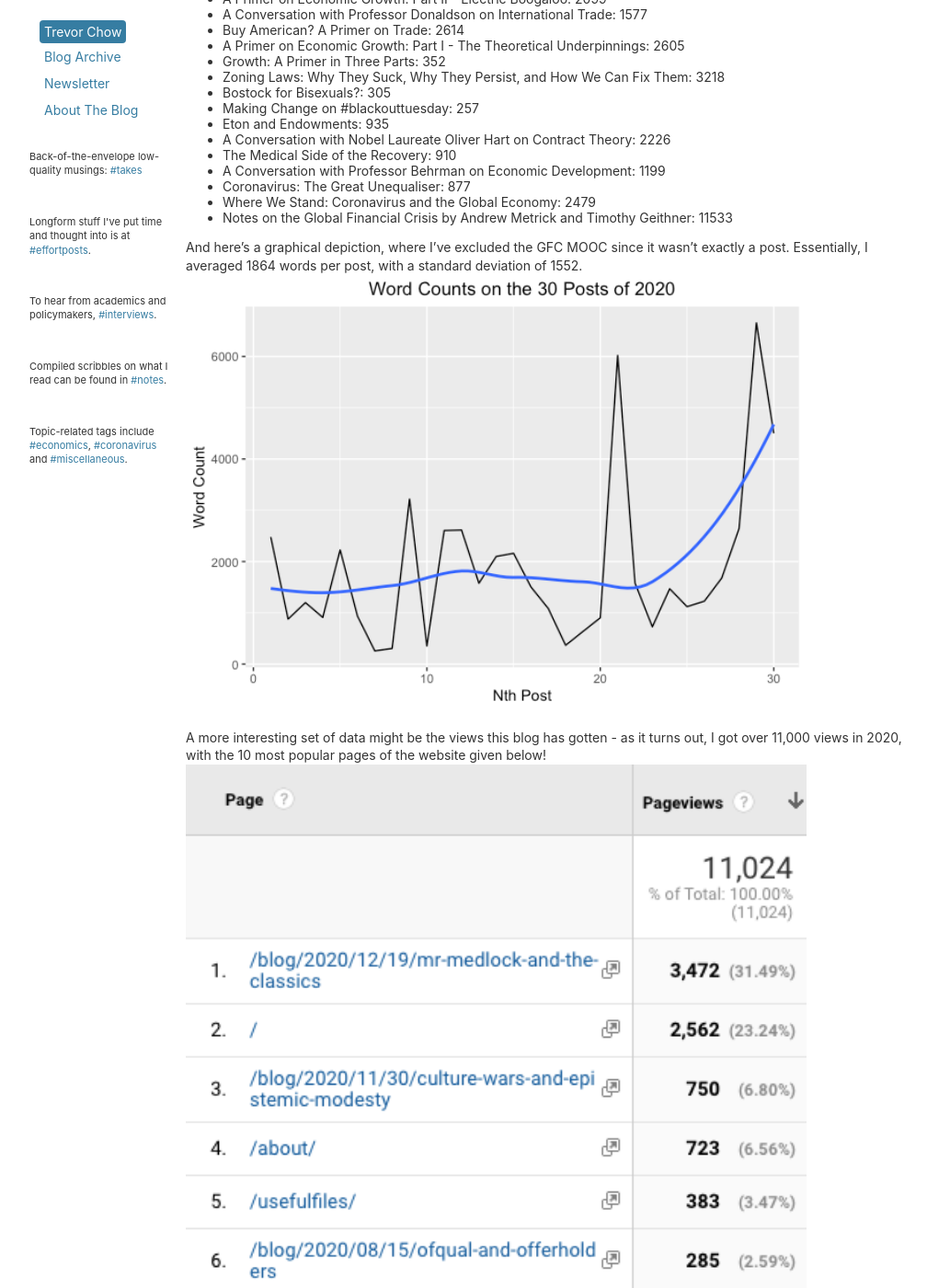
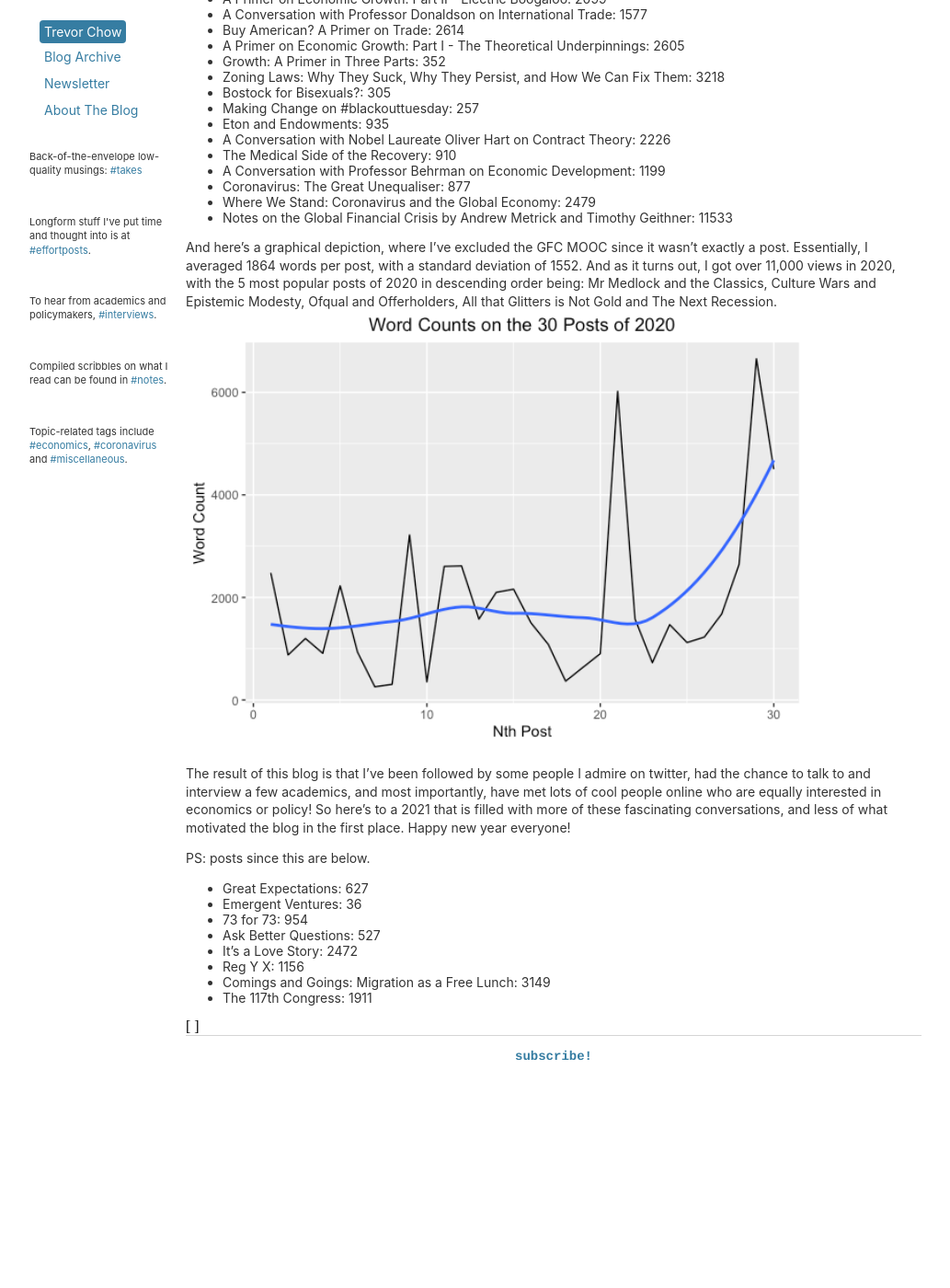
Before and after one commit to tmychow/tmychow.github.io, a Jekyll site: the page built from _posts/2020-02-14-hello-it's-me.md, in a window 1280 px wide and 1400 px high, scrolled down 819 px. Shown: the whole window at 92% size, without its empty margins (28-1061 px from the left). Built offline with Jekyll 4.4.1, drawn with Linux system fonts in a browser that asks for light colours; after the commit the page ends 1989 px from its top, so only the background shows below that; some of the changed text lies outside the part shown.

Commit message:
Update 2020-02-14-hello-it's-me.md

```diff
--- a/_posts/2020-02-14-hello-it's-me.md
+++ b/_posts/2020-02-14-hello-it's-me.md
@@ -45,15 +45,16 @@ I like to quantify things, so here's the word count of posts in 2020 (from newes
 - Where We Stand: Coronavirus and the Global Economy: 2479
 - Notes on the Global Financial Crisis by Andrew Metrick and Timothy Geithner: 11533
 
-And here's a graphical depiction, where I've excluded the GFC MOOC since it wasn't exactly a post. Essentially, I averaged 1864 words per post, with a standard deviation of 1552.
+And here's a graphical depiction, where I've excluded the GFC MOOC since it wasn't exactly a post. Essentially, I averaged 1864 words per post, with a standard deviation of 1552. And as it turns out, I got over 11,000 views in 2020, with the 5 most popular posts of 2020 in descending order being: Mr Medlock and the Classics, Culture Wars and Epistemic Modesty, Ofqual and Offerholders, All that Glitters is Not Gold and The Next Recession.
 ![Blog Word Count](/assets/blogcount.png){:width="675px"}
 
-A more interesting set of data might be the views this blog has gotten - as it turns out, I got over 11,000 views in 2020, with the 10 most popular pages of the website given below!
-![Blog View Count](/assets/viewcount.png){:width="675px"}
-
-And the result of this blog is that I've been followed by some people I admire on twitter, had the chance to talk to and interview a few academics, and most importantly, have met lots of cool people online who are equally interested in economics or policy! So here's to a 2021 that is filled with more of these fascinating conversations, and less of what motivated the blog in the first place. Happy new year everyone!
+The result of this blog is that I've been followed by some people I admire on twitter, had the chance to talk to and interview a few academics, and most importantly, have met lots of cool people online who are equally interested in economics or policy! So here's to a 2021 that is filled with more of these fascinating conversations, and less of what motivated the blog in the first place. Happy new year everyone!
 
 PS: posts since this are below.
+- Great Expectations: 627
+- Emergent Ventures: 36
+- 73 for 73: 954
+- Ask Better Questions: 527
 - It's a Love Story: 2472
 - Reg Y X: 1156
 - Comings and Goings: Migration as a Free Lunch: 3149
```
